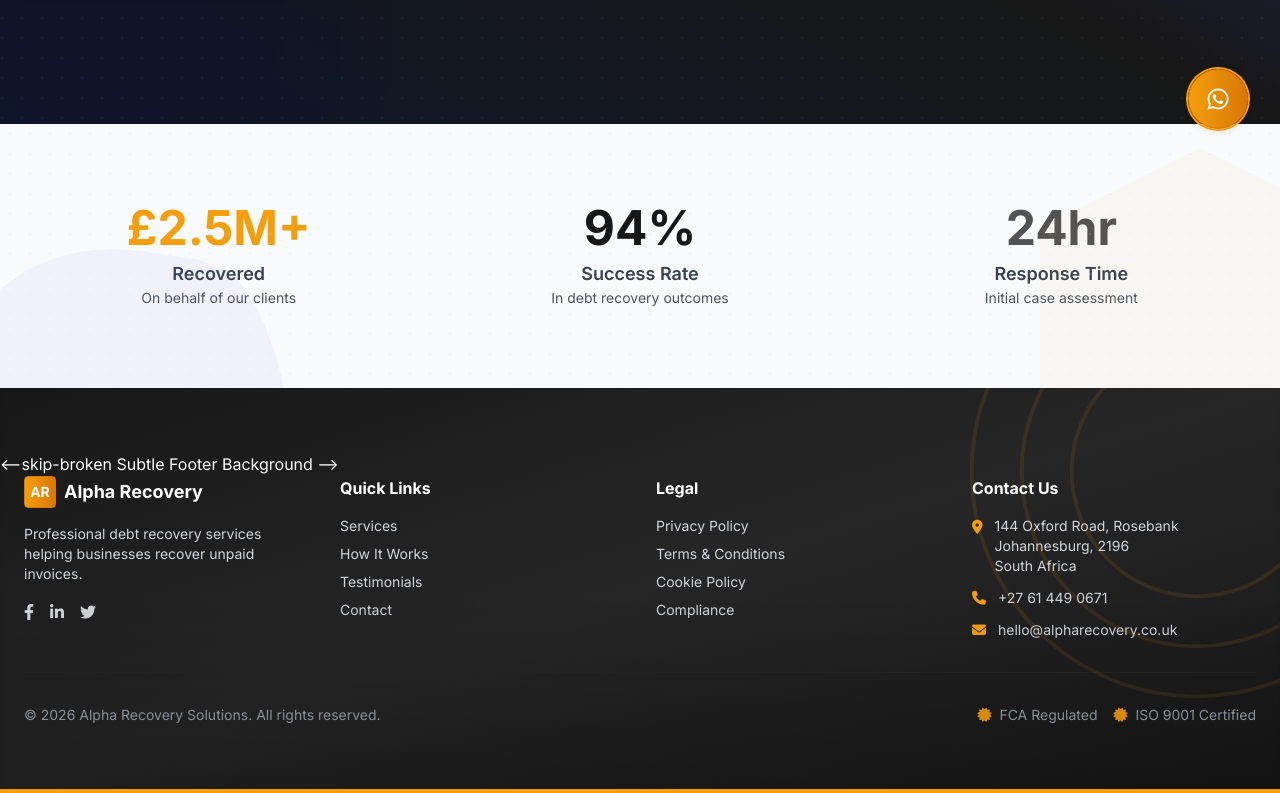
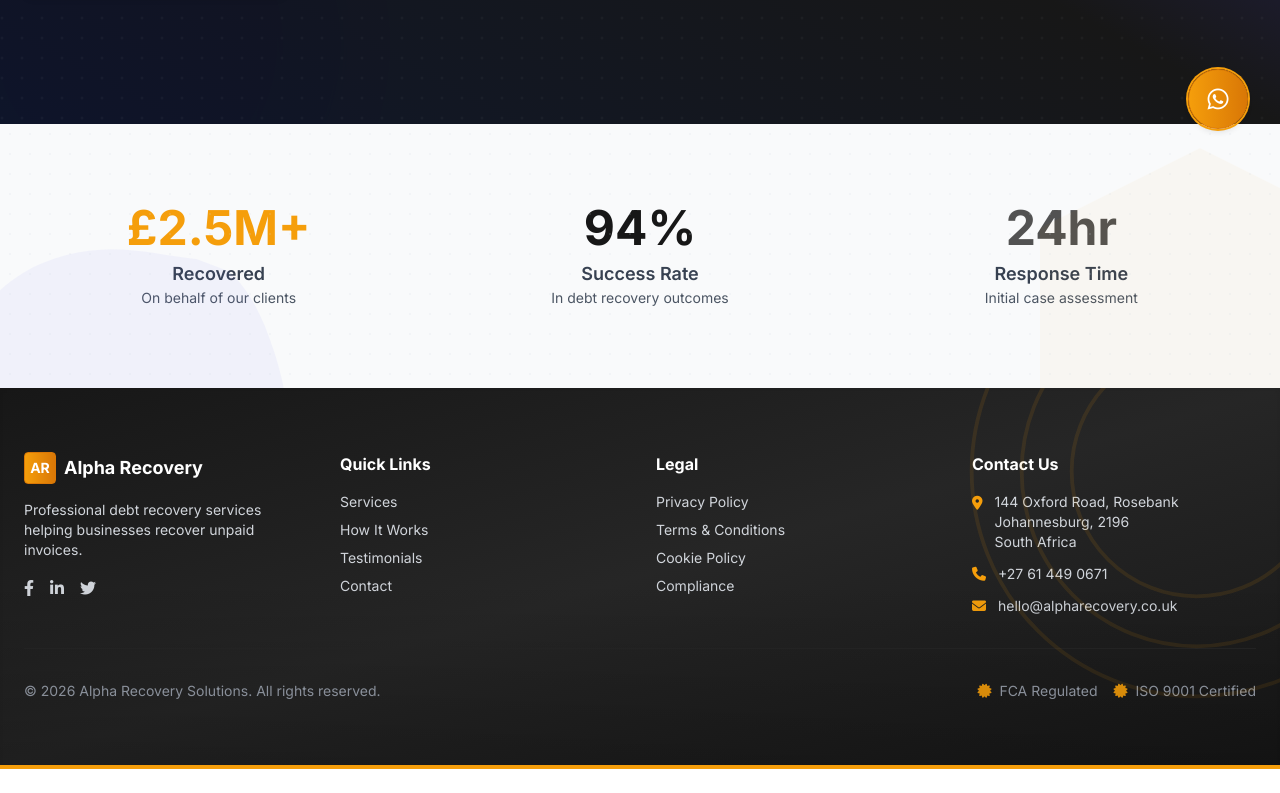
Before and after one commit to Gwancore/debt-site, a plain HTML site: page index.html in a window 1280 px wide. Shown: the part 639-1432 px from the top of the page. After the commit the page ends 1408 px from the top, so only its background shows below. Drawn offline with nearby package versions, Linux system fonts and the light colour scheme.

Commit message:
Fix escaped HTML comment artifact in footers

```diff
--- a/index.html
+++ b/index.html
@@ -332,7 +332,7 @@
 <!-- Contact / Lead Form Section -->
 <!-- Footer -->
 <footer class="relative text-gray-200 py-12 md:py-16 bg-gradient-to-br from-neutral-900 via-neutral-800 to-neutral-900 border-b-4 border-amber-500 text-white shadow-inner overflow-hidden">
-&lt;--skip-broken Subtle Footer Background --&gt;
+<!-- Subtle Footer Background -->
 <div class="absolute inset-0 pointer-events-none z-0 overflow-hidden">
 <svg class="absolute top-0 right-0 w-[500px] h-[500px] opacity-10 text-amber-500 transform translate-x-1/3 -translate-y-1/3" viewbox="0 0 200 200" xmlns="http://www.w3.org/2000/svg">
 <path d="M10,100 a90,90 0 1,0 180,0 a90,90 0 1,0 -180,0 M30,100 a70,70 0 1,0 140,0 a70,70 0 1,0 -140,0 M50,100 a50,50 0 1,0 100,0 a50,50 0 1,0 -100,0" fill="none" stroke="currentColor" stroke-width="1.5"/>
```
Also changed, not shown: pages/contact.html (+1 -1 lines), pages/how-it-works.html (+1 -1 lines), pages/services.html (+1 -1 lines).
